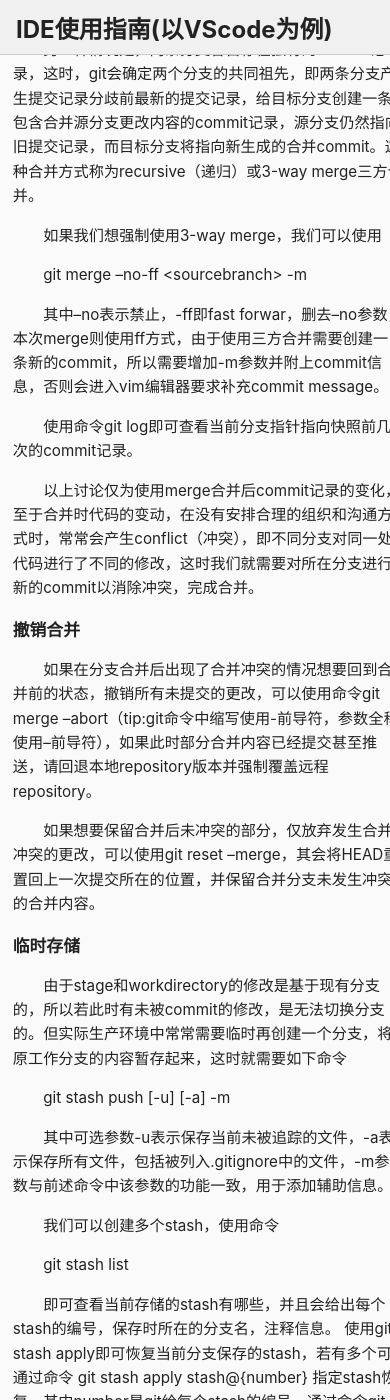
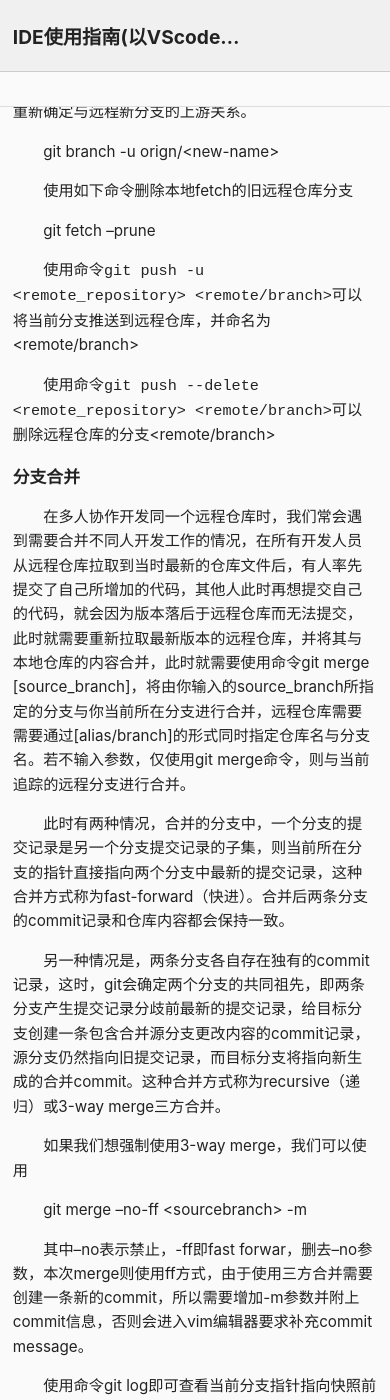
Before and after one commit to placeholder-208/Notes, a Jekyll site: the page built from _notes/my-notes/UsingVScode.md, in a window 390 px wide and 1400 px high, scrolled down 10317 px. Built offline with Jekyll 4.4.1, drawn with Linux system fonts in a browser that asks for light colours; comment, search, counter and statistics services are not loaded.

Commit message:
Optimize the layout of mobile terminals.

```diff
--- a/_layouts/default.html
+++ b/_layouts/default.html
@@ -23,19 +23,21 @@
 </head>
 <body>
   <header>
-    <h1>
-      {% if page.layout == 'note' %}
-        {{ page.title }}
-        {% if page.last_modified_at %}
-          <span style="display: block; font-size: 0.9rem; font-weight: normal; color: #666;">
+      <div class="header-left">
+        <h1>
+          {% if page.layout == 'note' %}
+            {{ page.title }}
+          {% else %}
+            <a href="{{ '/' | relative_url }}">{{ site.title }}</a>
+          {% endif %}
+        </h1>
+        {% if page.layout == 'note' and page.last_modified_at %}
+          <span class="last-modified">
             最后更新：{{ page.last_modified_at | date: "%Y-%m-%d %H:%M" }} (UTC+8)
           </span>
         {% endif %}
-      {% else %}
-        <a href="{{ '/' | relative_url }}">{{ site.title }}</a>
-      {% endif %}
-    </h1>
-    <div id="user-status"></div>
+      </div>
+      <div id="user-status"></div>
   </header>
 
   <main>
--- a/_notes/my-notes/UsingVScode.md
+++ b/_notes/my-notes/UsingVScode.md
@@ -187,6 +187,11 @@
 使用如下命令删除本地fetch的旧远程仓库分支
 
 git fetch --prune
+
+使用命令`git push -u <remote_repository> <remote/branch>`可以将当前分支推送到远程仓库<remote_repository>，并命名为<remote/branch>
+
+使用命令`git push --delete <remote_repository> <remote/branch>`可以删除远程仓库<remote_repository>的分支<remote/branch>
+
 ### 分支合并
 在多人协作开发同一个远程仓库时，我们常会遇到需要合并不同人开发工作的情况，在所有开发人员从远程仓库拉取到当时最新的仓库文件后，有人率先提交了自己所增加的代码，其他人此时再想提交自己的代码，就会因为版本落后于远程仓库而无法提交，此时就需要重新拉取最新版本的远程仓库，并将其与本地仓库的内容合并，此时就需要使用命令git merge [source_branch]，将由你输入的source_branch所指定的分支与你当前所在分支进行合并，远程仓库需要需要通过[alias/branch]的形式同时指定仓库名与分支名。若不输入参数，仅使用git merge命令，则与当前追踪的远程分支进行合并。
 
--- a/assets/css/custom.css
+++ b/assets/css/custom.css
@@ -1,4 +1,12 @@
 /* ===== 全局 ===== */
+:root {
+  --header-height: 72px; /* 统一设定 header 的高度 */
+}
+
+main {
+  padding-top: var(--header-height);
+}
+
 body {
   font-family: -apple-system, BlinkMacSystemFont, "Segoe UI", Roboto, sans-serif;
   margin: 0;
@@ -14,15 +22,38 @@
   top: 0;
   left: 0;
   width: 100%;
+  height: var(--header-height); /* 使用变量替代原来的自适应高度 */
   z-index: 1000;
   background: #f0f0f0;
-  padding: 1rem 2rem;
+  padding: 0 2rem; /* 调整 padding 以居中内容 */
   border-bottom: 1px solid #ccc;
   display: flex;
   justify-content: space-between;
   align-items: center;
   box-sizing: border-box;
 }
+.header-left {
+  display: flex;
+  flex-direction: column;
+  justify-content: center;
+  gap: 0.2rem; /* 标题和时间戳的间距 */
+  max-width: 70%; /* 防止超长标题把右侧头像挤出屏幕 */
+}
+/* 让标题强制单行显示，超出部分显示省略号 */
+.header-left h1 {
+  white-space: nowrap;       /* 强制不换行 */
+  overflow: hidden;          /* 隐藏超出部分 */
+  text-overflow: ellipsis;   /* 超出部分显示... */
+  font-size: clamp(1.2rem, 4vw, 1.8rem); /* 稍微缩小移动端标题基准字号 */
+}
+.last-modified {
+  font-size: 0.85rem;
+  color: #666;
+  white-space: nowrap;
+  overflow: hidden;
+  text-overflow: ellipsis; /* 在移动端如果时间过长，自动省略号 */
+}
+
 header h1 {
   margin: 0;
   font-size: clamp(1.5rem, 2vw + 1rem, 2.5rem);
@@ -116,7 +147,7 @@
   display: flex;
   width: calc(100% - 3rem);
   max-width: 1600px;
-  margin: 1rem auto;
+  margin: 0rem auto;
   padding: 0;
 }
 
@@ -124,12 +155,16 @@
 .sidebar {
   width: 250px;
   flex-shrink: 0;
-  padding: 2rem 1.5rem 1rem 0;   /* 顶部内边距增大，使标题下移 */
+  padding: 2rem 1.5rem 2rem 0;
   border-right: 1px solid #ddd;
   position: sticky;
+  top: var(--header-height); /* 紧贴在 header 下方 */
+  max-height: calc(100vh - var(--header-height) - 5rem); /* 浏览器原生计算可用高度，替代 JS */
   align-self: flex-start;
-  overflow-y: scroll;            /* 常驻纵向滚动条 */
+  overflow-y: auto;
+  box-sizing: border-box;
 }
+
 .sidebar ul {
   list-style: none;
   padding: 0;
@@ -168,6 +203,9 @@
   flex: 1;
   padding-left: 2rem;
   min-width: 0;
+}
+#note-content .chapter > *:first-child {
+  margin-top: 0;
 }
 
 /* ===== 内容区标题与正文字号 ===== */
@@ -356,7 +394,30 @@
 /* ===== 移动端响应式（屏幕宽度 < 768px） ===== */
 @media (max-width: 767px) {
   header {
-    padding: 0.6rem 1rem;
+    padding: 0.5rem 0.8rem; /* 稍微减小两边留白 */
+    gap: 0.5rem;            /* 减小左右两栏的间距 */
+  }
+  .header-left {
+    max-width: calc(100% - 120px); /* 留出至少 120px 的空间给右侧的登录/注册按钮 */
+  }
+ /* 限制右侧用户状态栏的整体占用空间 */
+  #user-status {
+    gap: 0.3rem;            /* 减小内部元素间距 */
+    font-size: 0.85rem;     /* 缩小整体文字 */
+    flex-shrink: 0;         /* 防止被左侧标题强行压缩挤出 */
+  }
+
+ /* 缩小移动端头像 */
+  #user-status img {
+    width: 36px;
+    height: 36px;
+  }
+
+ /* 缩小移动端登录/注册按钮与文字字号 */
+  #user-status button,
+  #user-status a,
+  #user-status span {
+    font-size: 0.85rem !important;
   }
 
   /* 笔记页容器纵向 */
@@ -369,8 +430,8 @@
 
   /* 侧边栏 → 固定顶部导航栏，可滚动 */
   .sidebar {
-    position: fixed;
-    top: 0;                     /* 由 JS 动态设置 */
+    position: sticky; /* 抛弃 fixed，改用 sticky 顺应文档流 */
+    top: var(--header-height); /* 紧贴 header 下方 */
     left: 0;
     z-index: 999;
     width: 100%;
@@ -379,8 +440,8 @@
     border-bottom: 1px solid #ddd;
     padding: 0.3rem 0.8rem;
     box-sizing: border-box;
-    max-height: 60vh;           /* 限制高度，允许滚动 */
-    overflow-y: auto;           /* 启用滚动 */
+    max-height: 50vh;
+    overflow-y: auto;
   }
 
   /* 章节列表竖直排列 */
@@ -470,9 +531,10 @@
 
   /* 内容区：padding-top 由 JS 动态设置，这里仅保留基本样式 */
   .content {
-    padding: 0 0.8rem 1rem 0.8rem;
+    padding: 1rem 0.8rem;
     width: 100%;
     margin-top: 0;
+    box-sizing: border-box;
   }
 
   /* 主页列表避免被顶部栏遮挡 */
--- a/assets/js/main.js
+++ b/assets/js/main.js
@@ -1,6 +1,6 @@
 import { auth, db } from './firebase-init.js';
 import { buildChapters, renderChapters } from './chapter-manager.js';
-import { buildSidebar, updateSidebarActive, generateSubToc } from './sidebar-manager.js';
+import { buildSidebar, updateSidebarActive} from './sidebar-manager.js';
 import { loadComments, submitComment } from './comment-manager.js';
 import { renderComments } from './comment-renderer.js';
 
@@ -28,28 +28,13 @@
   let isMobile = window.innerWidth < 768;
   let navExpanded = false;
 
-  // ---- 布局调整函数 ----
-  function adjustLayout() {
-    const header = document.querySelector('header');
-    const main = document.querySelector('main');
-    const sidebar = document.querySelector('.sidebar');
-    if (header && main) {
-      const headerHeight = header.offsetHeight;
-      main.style.paddingTop = headerHeight + 'px';
-      // 对侧边栏（桌面和移动端都适用）设置 top 和 max-height
-      if (sidebar) {
-        sidebar.style.top = headerHeight + 'px';
-        sidebar.style.maxHeight = `calc(100vh - ${headerHeight}px - 2rem)`;
-      }
-    }
-  }
 
   // ---- 移动端导航更新 ----
   function updateMobileNav(currentIdx) {
     if (!isMobile) return;
     const navList = document.querySelector('#toc ul');
     if (!navList) return;
-    const items = navList.querySelectorAll('li');
+    const items = Array.from(navList.children);
     if (items.length === 0) return;
 
     // 获取或创建控制栏
@@ -94,16 +79,6 @@
     });
 
     toggleBtn.textContent = navExpanded ? '▲' : '▼';
-
-    // 调整 content 的 padding-top 避免被导航栏遮挡
-    const header = document.querySelector('header');
-    const sidebar = document.querySelector('.sidebar');
-    const content = document.querySelector('.content');
-    if (header && sidebar && content) {
-      const headerHeight = header.offsetHeight;
-      const sidebarHeight = sidebar.offsetHeight;
-      content.style.paddingTop = (headerHeight + sidebarHeight - 100) + 'px';
-    }
   }
 
   // ---- 窗口大小变化处理 ----
@@ -111,7 +86,6 @@
     const wasMobile = isMobile;
     isMobile = window.innerWidth < 768;
     if (isMobile !== wasMobile) {
-      adjustLayout();
       if (isMobile) {
         updateMobileNav(currentChapter);
         // 移除桌面端可能存在的控制栏（如果之前创建过，但不会再触发）
@@ -131,7 +105,6 @@
       }
     } else if (isMobile) {
       // 窗口大小变化但仍在移动端，可能影响布局
-      adjustLayout();
       updateMobileNav(currentChapter);
     }
   }
@@ -201,7 +174,10 @@
     refreshComments(null);
 
     // 移动端更新导航
-    if (isMobile) updateMobileNav(index);
+    if (isMobile) {
+      navExpanded = false; // 点击后强制收起移动端导航
+      updateMobileNav(index);
+    }
   };
 
   buildSidebar(tocNav, sections, onChapterClick);
@@ -247,7 +223,6 @@
   window.addEventListener('resize', handleResize);
   // 页面加载完成后额外调整一次
   setTimeout(() => {
-    adjustLayout();
     if (isMobile) updateMobileNav(currentChapter);
   }, 100);
 
@@ -275,12 +250,10 @@
 
   // 刷新布局（供外部调用，如登录状态变化后）
   function refreshLayout() {
-    adjustLayout();
     if (isMobile) {
       updateMobileNav(currentChapter);
     }
   }
-  window.refreshLayout = refreshLayout;
   // 暴露全局
   window.__note = { onChapterClick, submitComment };
   window.adjustLayout = adjustLayout; // 供 firebase-init.js 调用
--- a/assets/js/sidebar-manager.js
+++ b/assets/js/sidebar-manager.js
@@ -21,30 +21,3 @@
     li.classList.toggle('active', liIndex === index);
   });
 }
-
-export function generateSubToc(target, parentLi) {
-  // 移除旧子列表
-  const old = parentLi.querySelector('ul.sub-toc');
-  if (old) old.remove();
-
-  const subHeadings = target.querySelectorAll('h3');
-  if (subHeadings.length === 0) return;
-  const subUl = document.createElement('ul');
-  subUl.className = 'sub-toc';
-  subHeadings.forEach((h3, subIdx) => {
-    const id = 'sub-' + parentLi.dataset.chapter + '-' + subIdx;
-    h3.id = id;
-    const subLi = document.createElement('li');
-    const subA = document.createElement('a');
-    subA.href = '#' + id;
-    subA.textContent = h3.textContent;
-    subA.addEventListener('click', (e) => {
-      e.preventDefault();
-      // 这里需要调用切换章节并滚动，由外部传入
-      // 我们通过自定义事件或回调实现，此处由外部处理
-    });
-    subLi.appendChild(subA);
-    subUl.appendChild(subLi);
-  });
-  parentLi.appendChild(subUl);
-}
```
Also changed, not shown: _notes/my-notes/First file by Markdown.md (+1 -1 lines).
